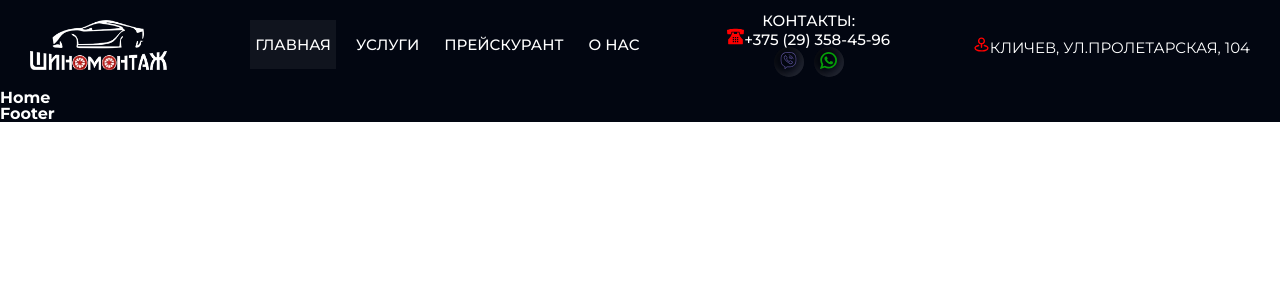
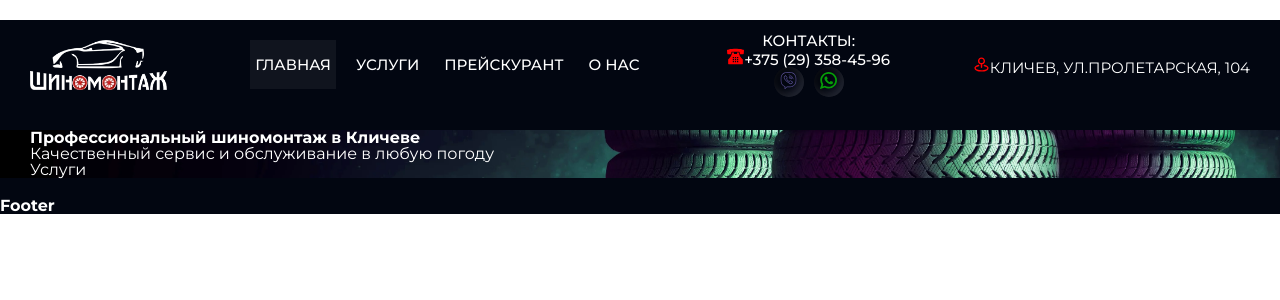
Before and after one commit to abadot1/sto, a React (Create React App) app: page / in a window 1280 px wide. Shown: the top 300 px of the page. Built offline with nearby package versions, Linux system fonts and the light colour scheme.

Commit message:
modified:   src/components/Header.jsx 	modified:   src/components/pages/Home.jsx 	modified:   src/index.css

```diff
--- a/src/components/Header.jsx
+++ b/src/components/Header.jsx
@@ -43,7 +43,12 @@ class Header extends React.Component {
               <div className="contacts__wrap">
                 <p className="contacts__head">Контакты:</p>
                 <div className="num__wrap">
-                  <a href="tel:+375293584596" className="number_link__head">
+                  <a
+                    href="tel:+375293584596"
+                    className="number_link__head"
+                    target="_blank"
+                    rel="noopener noreferrer"
+                  >
                     <p>
                       <Phone className="phone" />
                       +375 (29) 358-45-96
@@ -52,19 +57,31 @@ class Header extends React.Component {
                 </div>
                 <div className="social__wrap">
                   <div className="social__item">
-                    <a href="viber://chat?number=%2B375293584596">
+                    <a
+                      href="viber://chat?number=%2B375293584596"
+                      target="_blank"
+                      rel="noopener noreferrer"
+                    >
                       <Viber className="viber" />
                     </a>
                   </div>
                   <div className="social__item">
-                    <a href="https://api.whatsapp.com/send?phone=375293584596">
+                    <a
+                      href="https://api.whatsapp.com/send?phone=375293584596"
+                      target="_blank"
+                      rel="noopener noreferrer"
+                    >
                       <WhatsApp className="whatsApp" />
                     </a>
                   </div>
                 </div>
               </div>
               <div className="adress__wrap">
-                <a href="https://yandex.by/maps/-/CDwmf63U">
+                <a
+                  href="https://yandex.by/maps/-/CDwmf63U"
+                  target="_blank"
+                  rel="noopener noreferrer"
+                >
                   <p>
                     <MapPin className="mapPin" />
                     Кличев, ул.Пролетарcкая, 104
--- a/src/components/pages/Home.jsx
+++ b/src/components/pages/Home.jsx
@@ -1,8 +1,23 @@
 import React from "react";
+// import hero from "../../img/hero-img.webp";
+import { NavLink } from "react-router-dom";
 
 class Home extends React.Component {
   render() {
-    return <h1>Home</h1>;
+    return (
+      <>
+        <div className="home__wrap">
+          {/* <img src={hero} alt="hero" className="bckg__home" /> */}
+          <div className="container">
+            <h1>
+              Профессиональный <span>шиномонтаж</span> в Кличеве
+            </h1>
+            <p>Качественный сервис и обслуживание в любую погоду</p>
+            <NavLink to="/services">Услуги</NavLink>
+          </div>
+        </div>
+      </>
+    );
   }
 }
 
--- a/src/index.css
+++ b/src/index.css
@@ -27,7 +27,7 @@ a {
 
 .container {
   max-width: 1280px;
-  margin: 20 auto;
+  margin: 20px auto;
 }
 
 .header__wrap {
@@ -149,3 +149,14 @@ a {
   height: 17px;
   width: 17px;
 }
+
+.home__wrap {
+  width: 100%;
+  background: url(./img/hero-img.webp) center no-repeat;
+  background-size: cover;
+  padding: 0 30px;
+}
+
+h1 {
+  font-size: 50px;
+}
```
